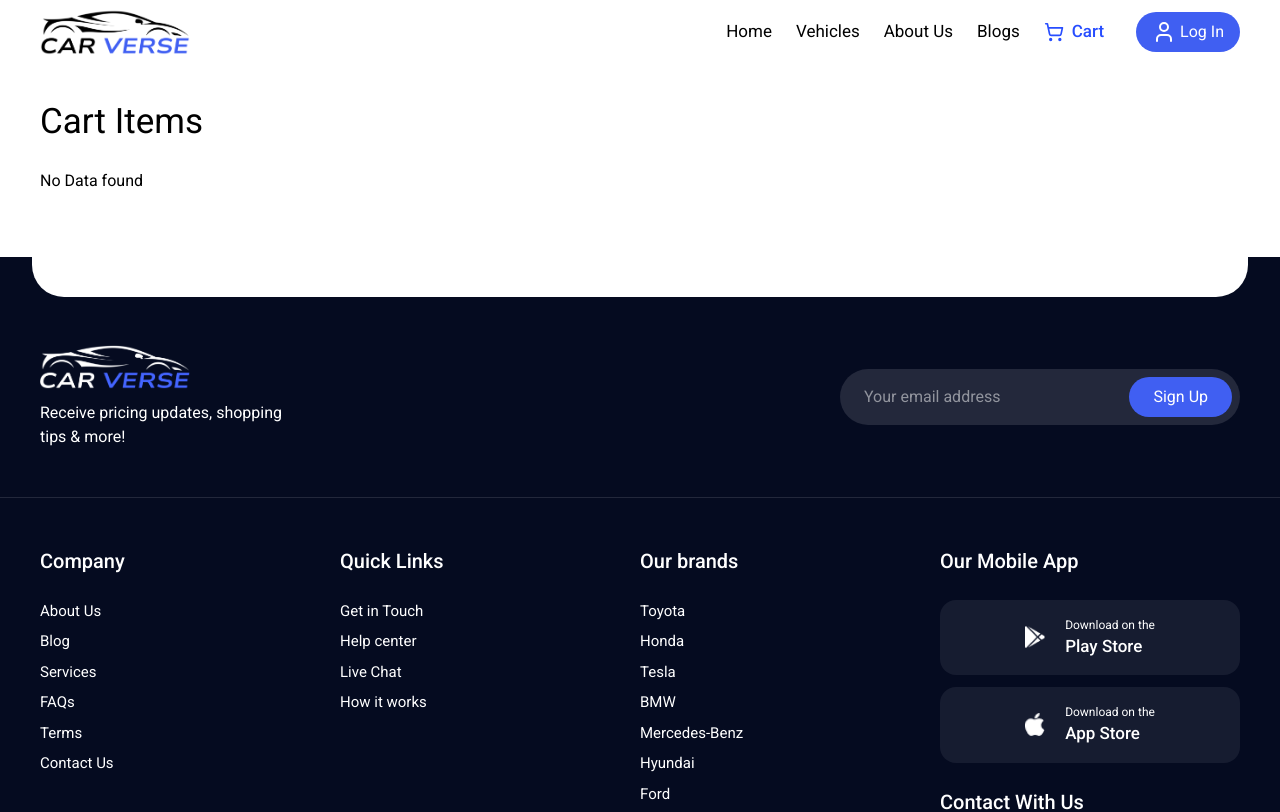
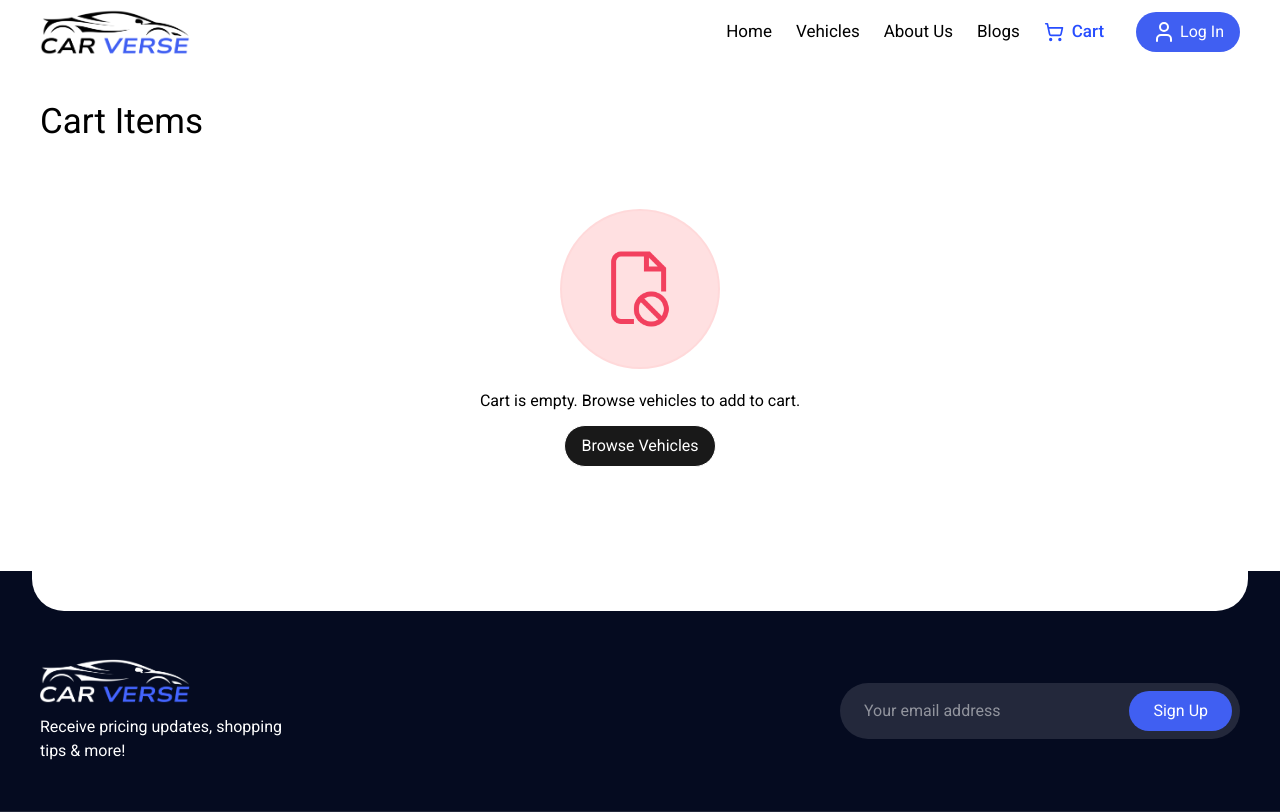
Before and after one commit to Afrid2004/Car-Verse, a React (Vite) app: page /cart in a window 1280 px wide. Shown: the top 812 px of the page. Built offline with nearby package versions, Linux system fonts and the light colour scheme.

Commit message:
added loading

```diff
--- a/src/components/Hero_Banner/index.jsx
+++ b/src/components/Hero_Banner/index.jsx
@@ -42,7 +42,7 @@ const HeroBanner = () => {
           );
         })}
       </Swiper>
-      <div className="overlay-div absolute w-full h-full left-0 top-0 z-1 flex  pointer-events-none bg-black/30">
+      <div className="overlay-div absolute w-full h-full left-0 top-0 z-1 flex  pointer-events-none bg-black/20">
         <div className="container h-full">
           <div className="flex items-center justify-center h-full">
             <div className="w-full max-w-[700px] flex flex-col items-center  pointer-events-auto">
--- a/src/pages/Cart/Cart.jsx
+++ b/src/pages/Cart/Cart.jsx
@@ -3,12 +3,15 @@ import { useDispatch, useSelector } from "react-redux";
 import { fetchData, removeCart } from "../Vehicles/VehiclesSlice";
 import { Link } from "react-router";
 import createSlug from "../../utils/slug";
-import { ExternalLink, ShoppingCart, Trash } from "lucide-react";
+import { ExternalLink, Trash } from "lucide-react";
 import Title from "../../components/Helmet/Title";
 import { toast } from "react-toastify";
+import Loading from "../../components/Loading/Loading";
 
 const Cart = () => {
-  const { cartList, vehicles } = useSelector((state) => state.VehiclesReducer);
+  const { cartList, vehicles, isLoading } = useSelector(
+    (state) => state.VehiclesReducer,
+  );
   const Dispatch = useDispatch();
 
   useEffect(() => {
@@ -27,6 +30,27 @@ const Cart = () => {
     }
   };
 
+  const noDataFound = (
+    <div className="flex justify-center items-center col-span-2">
+      <div className="w-full flex flex-col items-center justify-center py-10">
+        <div className="w-40 h-40 flex items-center justify-center bg-red-400/20 rounded-full mb-5 border-2 border-red-200/30">
+          <img src="/images/nodata.png" className="w-20" alt="nodata" />
+        </div>
+        <p className="mb-3 text-center">
+          Cart is empty. Browse vehicles to add to cart.
+        </p>
+        <Link to="/vehicles">
+          <button
+            className="bg-black/90 text-white border cursor-pointer hover:border-black/90 hover:bg-transparent hover:text-black transition-all duration-300
+           px-4 py-2 rounded-4xl"
+          >
+            Browse Vehicles
+          </button>
+        </Link>
+      </div>
+    </div>
+  );
+
   return (
     <div className="container pt-24 pb-0 md:pb-16">
       <Title title="Cart"></Title>
@@ -34,8 +58,10 @@ const Cart = () => {
         <span className="text-[35px] ">Cart Items</span>
       </h4>
       <div className="grid grid-cols-1 md:grid-cols-2 gap-5">
-        {filterData.length > 0
-          ? filterData.map((car, index) => {
+        {isLoading ? (
+          <Loading />
+        ) : filterData.length > 0 ? (
+          filterData.map((car, index) => {
             return (
               <div
                 key={index}
@@ -92,7 +118,9 @@ const Cart = () => {
               </div>
             );
           })
-          : "No Data found"}
+        ) : (
+          noDataFound
+        )}
       </div>
     </div>
   );
--- a/src/pages/Root/index.jsx
+++ b/src/pages/Root/index.jsx
@@ -10,7 +10,7 @@ const Root = () => {
       <Navbar></Navbar>
       <Outlet></Outlet>
       <Footer></Footer>
-      <ToastContainer position="bottom-right" autoClose={2000} />
+      <ToastContainer position="bottom-right" autoClose={1000} />
     </>
   );
 };
```
Also changed, not shown: public/images/nodata.png (added). Lines whose indentation alone changed are shown as unchanged.
